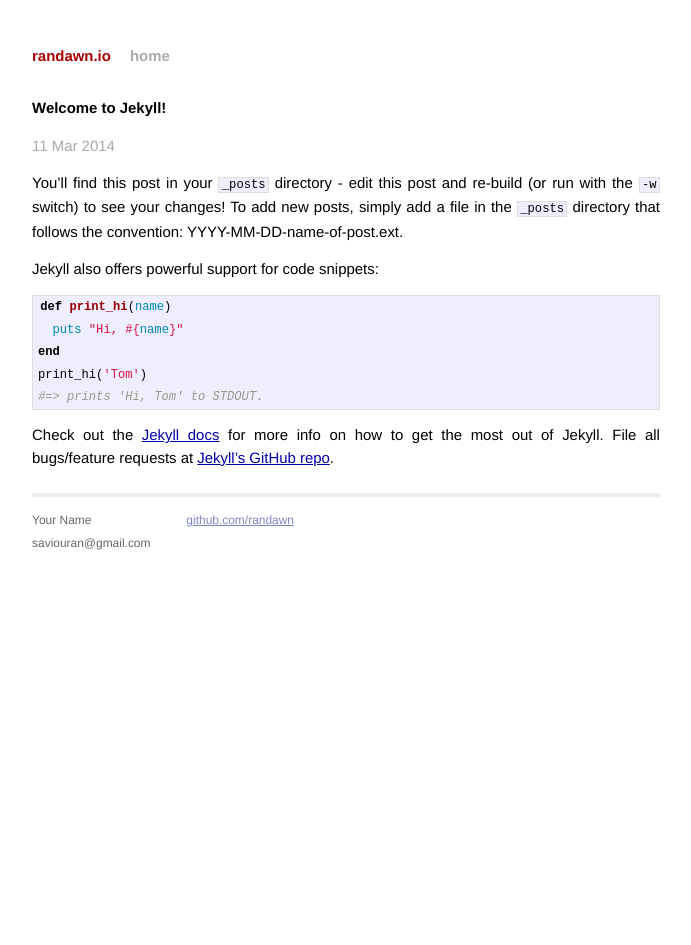
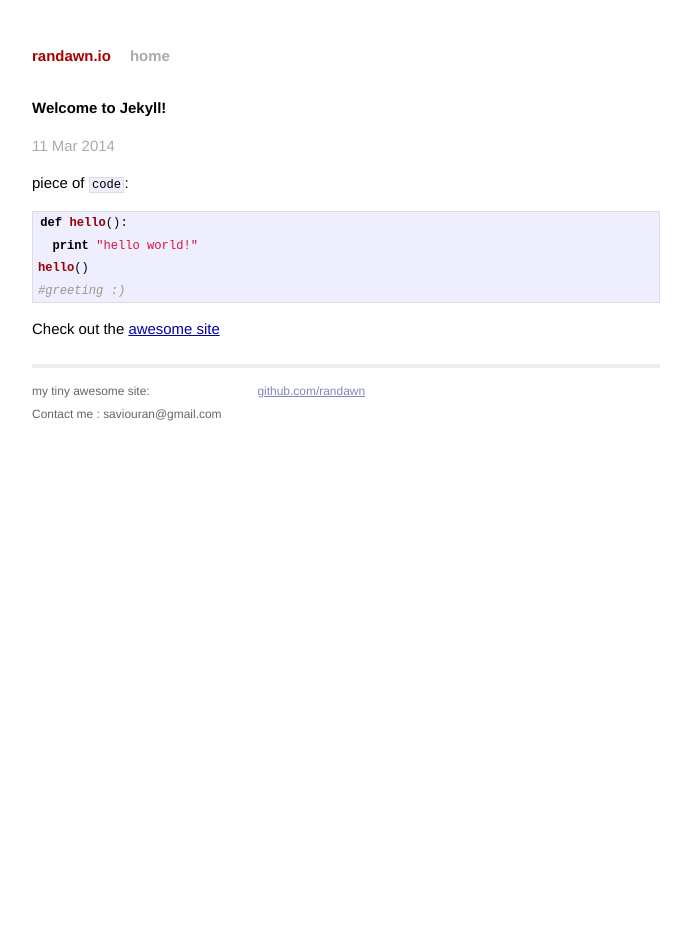
Before and after one commit to randawn/randawn.github.io, a Jekyll site: the page built from _posts/2014-03-11-welcome-to-jekyll.markdown, in a window 1280 px wide. Shown: the whole page, without its empty margins (294-985 px from the left). Built offline with Jekyll 4.4.1, drawn with Linux system fonts in a browser that asks for light colours; Markdown is read by kramdown in place of the engine named in the settings.

Commit message:
a revisit

```diff
--- a/_layouts/default.html
+++ b/_layouts/default.html
@@ -26,8 +26,8 @@
           <div class="footer">
             <div class="contact">
               <p>
-                Your Name<br />
-                saviouran@gmail.com
+                my tiny awesome site:<br />
+                Contact me : saviouran@gmail.com
               </p>
             </div>
             <div class="contact">
--- a/_posts/2014-03-11-welcome-to-jekyll.markdown
+++ b/_posts/2014-03-11-welcome-to-jekyll.markdown
@@ -5,20 +5,15 @@
 categories: jekyll update
 ---
 
-You'll find this post in your `_posts` directory - edit this post and re-build (or run with the `-w` switch) to see your changes!
-To add new posts, simply add a file in the `_posts` directory that follows the convention: YYYY-MM-DD-name-of-post.ext.
+piece of `code`:
 
-Jekyll also offers powerful support for code snippets:
-
-{% highlight ruby %}
-def print_hi(name)
-  puts "Hi, #{name}"
-end
-print_hi('Tom')
-#=> prints 'Hi, Tom' to STDOUT.
+{% highlight python %}
+def hello():
+  print "hello world!"
+hello()
+#greeting :)
 {% endhighlight %}
 
-Check out the [Jekyll docs][jekyll] for more info on how to get the most out of Jekyll. File all bugs/feature requests at [Jekyll's GitHub repo][jekyll-gh].
+Check out the [awesome site][site]
 
-[jekyll-gh]: https://github.com/mojombo/jekyll
-[jekyll]:    http://jekyllrb.com
+[site]: https://randawn.github.io
```
Also changed, not shown: 5 other files.
